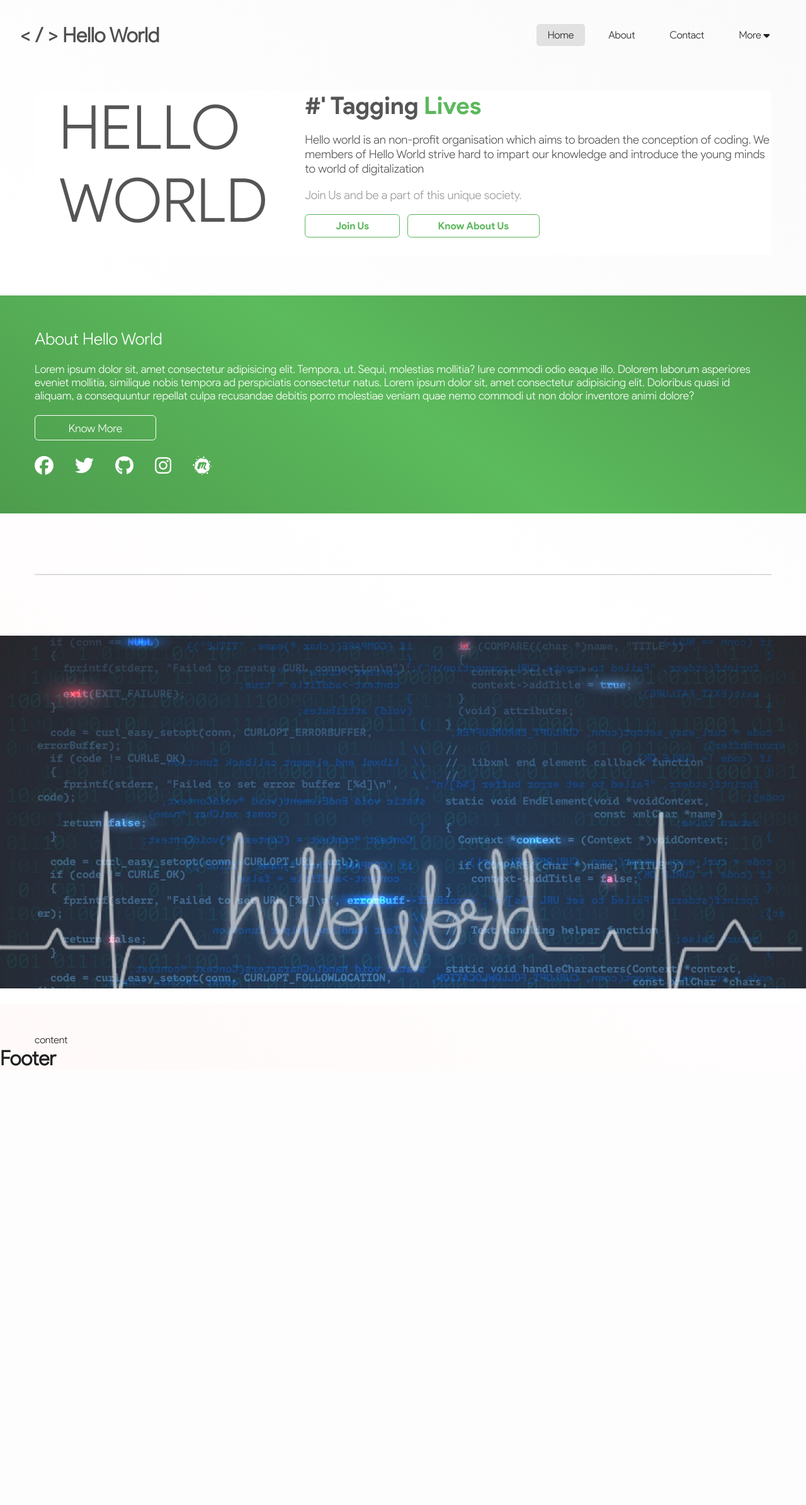
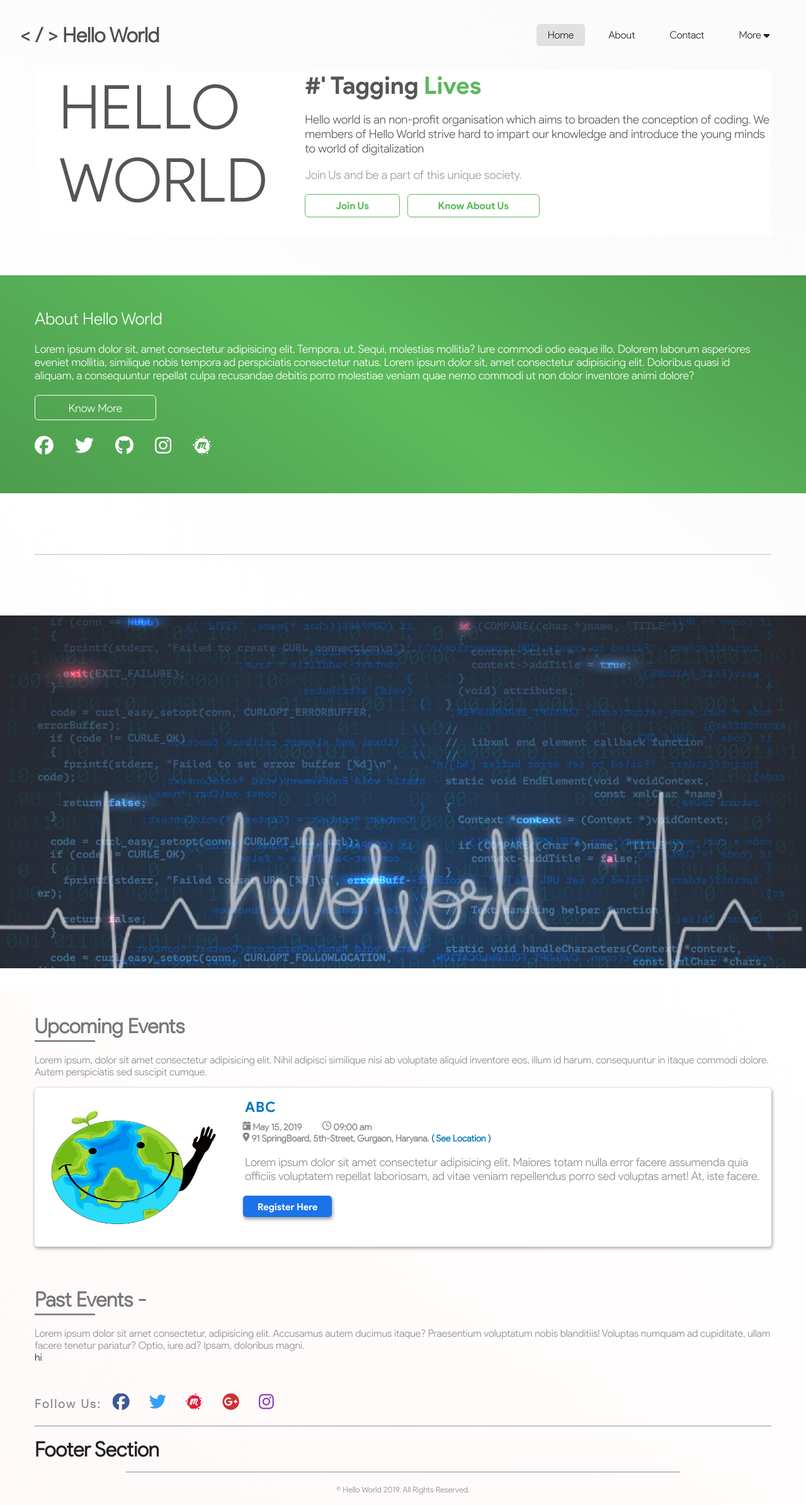
Before and after one commit to HelloWorldGTBIT/HelloWorldWebsite, a Django app: page / in a window 1280 px wide. Shown: the whole page at 63% size. Before the commit the page ends 1692 px from the top, so only its background shows below. Run offline with Django 3.2, Linux system fonts and the light colour scheme; some libraries are stand-ins or nearby versions.

Commit message:
Add files via upload

```diff
--- a/templates/about.html
+++ b/templates/about.html
@@ -23,9 +23,10 @@ ul.nav_element span.nav-active2{
 {% block content %}
 
 <!--Spacing Block-->
-<div class="spacing"></div>
+<div class="spacing-7"></div>
 <!--For Spacing after the navbar as it's position is fixed-->
 <!--Spacing Block_______________________-->
+<div class="container">
     This is the content
     content
     <div id="width"></div><button onclick="fun();">See</button>
@@ -42,4 +43,6 @@ content<Br>content<Br>content<Br>
                         content<Br>content<Br>content<Br>content<Br>conr>content<Br>content<Br>content<Br>content<Br>
                             content<Br>content<Br>content<Br>content<Br>content<Br>content<Br>content<Br>
             content<Br>content<Br>content<Br>content<Br>content<Br>
+    <div class="spacing-3"></div>
+</div>
 {% endblock %}
--- a/templates/base.html
+++ b/templates/base.html
@@ -151,7 +151,37 @@
 
 
     <!--Footer-->
-    <footer><h1>Footer</h1></footer>
+    <footer>
+        <div class="container">
+            <h3 style="letter-spacing: 0.15em;display: inline-block;color: #888;">Follow Us: </h3>
+            <br class="next-line">
+            <br class="next-line">
+            <span>
+                <a href="" title="FACEBOOK | HELLO WORLD"><i style="color: #3b5998;" class="fab fa-facebook"></i></a>
+                <a href="" title="TWITTER | HELLO WORLD"><i style="color: #38A1F3;" class="fab fa-twitter"></i></a>
+                <a href="" title="MEETUP | HELLO WORLD"><i style="color: #e51937;" class="fab fa-meetup"></i></a>
+                <a href="" title="GOOGLE PLUS | HELLO WORLD"><i style="color: #CC3333;" class="fab fa-google-plus"></i></a>
+                <a href="" title="INSTAGRAM | HELLO WORLD"><i style="color: #8a3ab9;" class="fab fa-instagram"></i></a>
+            </span>
+            <div class="spacing-1"></div>
+            <hr/>
+            <div class="spacing-1"></div>
+            <h1>Footer Section</h1>
+            <div class="spacing-1"></div>
+            <center>
+                <hr width="75%"/>
+                <div class="spacing-1"></div>
+                <span style="color: #888;font-size: 0.8em;">
+                &copy; Hello World 2019. All Rights Reserved.
+                <br class="next-line2">
+                <br class="next-line2">
+                <br class="next-line2">
+                <br class="next-line2">
+                </span>
+            </center>
+            <div class="spacing-1"></div>
+        </div>
+    </footer>
     <!--Footer_______________________-->
 
 
--- a/templates/event.html
+++ b/templates/event.html
@@ -26,9 +26,10 @@ div.nav-drop-down li.drop-active2{
 {% block content %}
 
 <!--Spacing Block-->
-<div class="spacing"></div>
+<div class="spacing-7"></div>
 <!--For Spacing after the navbar as it's position is fixed-->
 <!--Spacing Block_______________________-->
+<div class="container">
     This is the content
     content
     <div id="width"></div><button onclick="fun();">See</button>
@@ -45,4 +46,6 @@ content<Br>content<Br>content<Br>
                         content<Br>content<Br>content<Br>content<Br>conr>content<Br>content<Br>content<Br>content<Br>
                             content<Br>content<Br>content<Br>content<Br>content<Br>content<Br>content<Br>
             content<Br>content<Br>content<Br>content<Br>content<Br>
+    <div class="spacing-3"> </div>
+</div>
 {% endblock %}
--- a/templates/home.html
+++ b/templates/home.html
@@ -24,7 +24,7 @@ ul.nav_element span.nav-active1{
 {% block content %}
 
 <!--Spacing Block-->
-<div class="spacing-9"></div>
+<div class="spacing-7"></div>
 <!--For Spacing after the navbar as it's position is fixed-->
 <!--Spacing Block_______________________-->
 
@@ -100,7 +100,50 @@ ul.nav_element span.nav-active1{
 <div id="content1" class="content-slide"></div>
 <div class="spacing-3"></div>
 <div class="container">
-    content
+
+    <!--Events-->
+    <h1 class="heading">Upcoming Events</h1>
+    <br>
+    <span style="color: #888;">
+        Lorem ipsum, dolor sit amet consectetur adipisicing elit. Nihil adipisci similique nisi ab voluptate aliquid inventore eos, illum id harum, consequuntur in itaque commodi dolore. Autem perspiciatis sed suscipit cumque.
+    </span>
+    <div class="upevent">
+        <div>
+            <center><img class="upevent_img" src="{% static 'assets/logo/Logo.png' %}" height="200px" width="300px" /></center>
+        </div>
+        <div>
+            <div class="event-head">ABC</div>
+            <div style="margin-top: 0.5em;" class="time">
+                <span><i class="fas fa-calendar-day"></i> May 15, 2019</span>
+                <span><i class="far fa-clock"></i> 09:00 am</span>
+            </div>
+            <div class="map">
+                <i class="fas fa-map-marker-alt"></i>
+                91 SpringBoard, 5th-Street, Gurgaon, Haryana. <a href="">( See Location )</a>
+            </div>
+            <div class="upevent-content">
+                Lorem ipsum dolor sit amet consectetur adipisicing elit. Maiores totam nulla error facere assumenda
+                    quia officiis voluptatem repellat laboriosam, ad vitae veniam repellendus porro sed voluptas amet! At, iste facere.
+            </div>
+            <a class="upevent-btn" href="">Register Here</a>
+            <div class="spacing-2"></div>
+        </div>
+    </div>
+    <div class="spacing-3"></div>
+    <!--Events___________________-->
+
+    <!--Past Events-->
+    <h1 class="heading">Past Events -</h1>
+    <br>
+    <span style="color: #888;">
+        Lorem ipsum dolor sit amet consectetur, adipisicing elit. Accusamus autem ducimus itaque? Praesentium voluptatum nobis blanditiis! Voluptas numquam ad cupiditate, ullam facere tenetur pariatur? Optio, iure ad? Ipsam, doloribus magni.
+    </span>
+    <div>
+        hi
+    </div>
+    <div class="spacing-3"></div>
+    <!--Past Events_______________-->
+
 </div>
 
 {% endblock %}
--- a/templates/team.html
+++ b/templates/team.html
@@ -25,9 +25,10 @@ div.nav-drop-down li.drop-active1{
 {% block content %}
 
 <!--Spacing Block-->
-<div class="spacing"></div>
+<div class="spacing-7"></div>
 <!--For Spacing after the navbar as it's position is fixed-->
 <!--Spacing Block_______________________-->
+<div class="container">
     This is the content
     content
     <div id="width"></div><button onclick="fun();">See</button>
@@ -44,4 +45,6 @@ content<Br>content<Br>content<Br>
                         content<Br>content<Br>content<Br>content<Br>conr>content<Br>content<Br>content<Br>content<Br>
                             content<Br>content<Br>content<Br>content<Br>content<Br>content<Br>content<Br>
             content<Br>content<Br>content<Br>content<Br>content<Br>
+    <div class="spacing-3"> </div>
+</div>
 {% endblock %}
```
Also changed, not shown: templates/contact.html (+10 -10 lines). Lines whose indentation alone changed are shown as unchanged.
